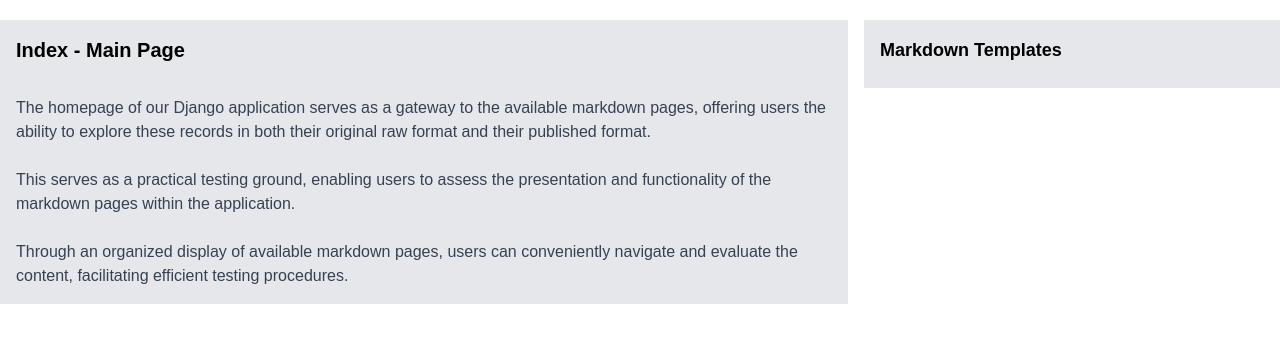
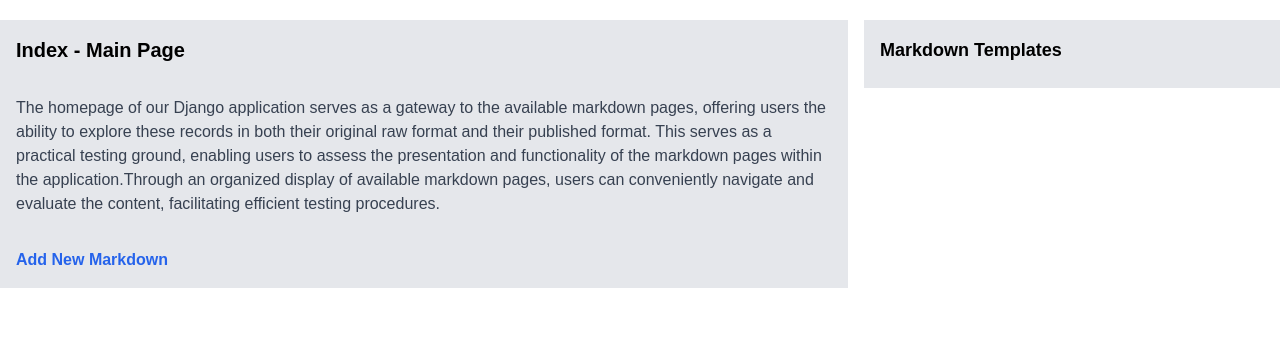
Before and after one commit to dxdez/proto-dmd, a Django app: page / in a window 1280 px wide. Shown: the top 343 px of the page. Run offline with Django 5.2, Linux system fonts and the light colour scheme; data that the repository does not hold is empty; some libraries are stand-ins or nearby versions.

Commit message:
feat: add basic form for markdown record creation

```diff
--- a/proto_dmd_app/templates/proto_dmd_app/index_template.html
+++ b/proto_dmd_app/templates/proto_dmd_app/index_template.html
@@ -11,7 +11,7 @@
 	<body>
 		<div class="content-center mt-5">
 			<div class="container mx-auto">
-			<div class="grid grid-cols-3 gap-4">
+				<div class="grid grid-cols-2 md:grid-cols-3 gap-4">
 					<!-- Main content column (2/3) -->
 					<div class="col-span-2">
 						<!-- Main content -->
@@ -19,21 +19,18 @@
 							<h2 class="text-xl font-bold mb-2">{{ content.title }}</h2>
 							<br/>
 							<p class="text-gray-700">
-						The homepage of our Django application serves as a gateway to the available markdown pages, offering users the ability to explore these records in both their original raw format and their published format.
-						</p>
-						<br/>
-						<p class="text-gray-700">
-						This serves as a practical testing ground, enabling users to assess the presentation and functionality of the markdown pages within the application.
-						</p>
-						<br/>
-						<p class="text-gray-700">
-						Through an organized display of available markdown pages, users can conveniently navigate and evaluate the content, facilitating efficient testing procedures.
+							The homepage of our Django application serves as a gateway to the available markdown pages, offering users the ability to explore these records in both their original raw format and their published format. This serves as a practical testing ground, enabling users to assess the presentation and functionality of the markdown pages within the application.Through an organized display of available markdown pages, users can conveniently navigate and evaluate the content, facilitating efficient testing procedures.
 							</p>
 						</div>
+
+						<div class="bg-gray-200 p-4">
+							<a class="text-blue-600 font-bold" href="/create/">Add New Markdown</a>
+						</div>
+
 					</div>
 
 					<!-- Sidebar column (1/3) -->
-				<div>
+					<div class="col-span-2 md:col-span-1">
 						<!-- Sidebar content -->
 						<div class="bg-gray-200 p-4">
 							<h3 class="text-lg font-bold mb-2">Markdown Templates</h3>
--- a/proto_dmd_app/views.py
+++ b/proto_dmd_app/views.py
@@ -1,5 +1,6 @@
-from django.shortcuts import render, redirect, get_object_or_404
+from django.shortcuts import render, redirect, get_object_or_404, HttpResponse
 from .models import MarkdownContent
+from .forms import MarkdownForm
 
 def index_view(request):
     markdown_records = MarkdownContent.objects.order_by('-id')[:10]
@@ -26,3 +27,22 @@ def markdown_content_view(request, slug):
         "proto_dmd_app/markdown_content.html",
         context=context
     )
+
+def markdown_create(request):
+    if request.method == 'POST':
+        form = MarkdownForm(request.POST)
+        if form.is_valid():
+            form.save()
+            return HttpResponse('<p>Info Saved!</p>')
+        else:
+            return HttpResponse('<p>Info is not Valid</p>')
+    else:
+        form = MarkdownForm
+        context = {
+            'form': form
+        }
+        return render(
+            request,
+            "proto_dmd_app/markdown_create.html",
+            context=context
+        )
--- a/proto_dmd_project/urls.py
+++ b/proto_dmd_project/urls.py
@@ -1,12 +1,11 @@
 from django.contrib import admin
 from django.urls import path
-from proto_dmd_app.views import markdown_content_view
-from proto_dmd_app.views import redirect_index_view
-from proto_dmd_app.views import index_view
+from proto_dmd_app.views import markdown_content_view, markdown_create, redirect_index_view, index_view
 
 urlpatterns = [
     path("admin/", admin.site.urls),
     path("", index_view, name="index"),
+    path("create/", markdown_create, name="markdown-create"),
     path("mc/", redirect_index_view, name="redirect-to-index"),
     path("mc/<slug:slug>/", markdown_content_view, name="markdown-content"),
 ]
```
Also changed, not shown: proto_dmd_app/forms.py (added, +7 -0 lines), proto_dmd_app/templates/proto_dmd_app/markdown_create.html (added, +29 -0 lines), proto_dmd_app/templates/proto_dmd_app/markdown_content.html (indentation only). Lines whose indentation alone changed are shown as unchanged.
